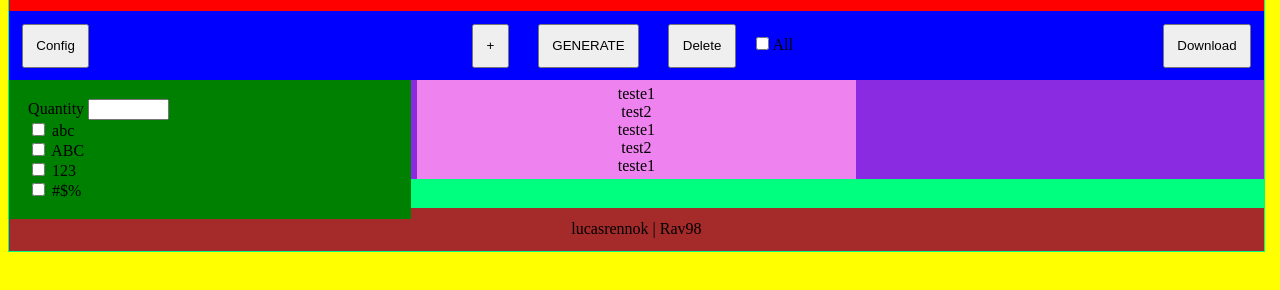
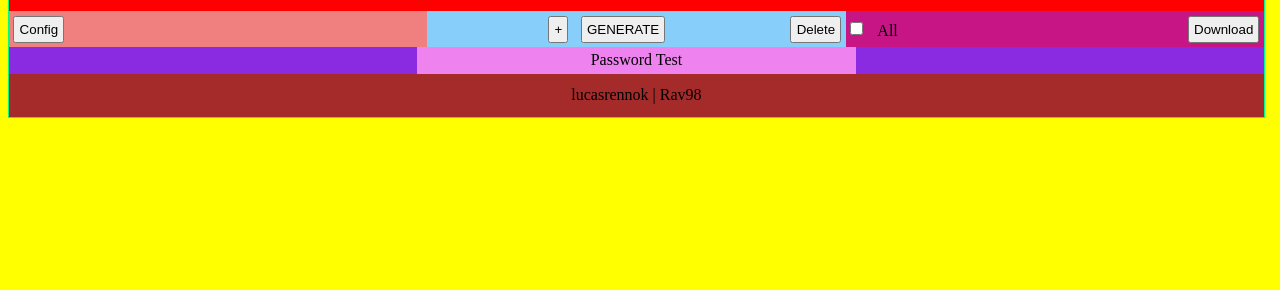
Before and after one commit to lucasrennok/Password_Generator, a plain HTML site: page index.html in a window 1280 px wide. Shown: the part 60-350 px from the top of the page. Drawn offline with Linux system fonts and the light colour scheme.

Commit message:
organizing buttons

```diff
--- a/index.html
+++ b/index.html
@@ -13,10 +13,12 @@
         <div id="title">
             <h1>PASSWORD GENERATOR</h1>
         </div>
-        <div id="menutab">
+        <div id="left-buttons">
             <button id="config">
                 Config
             </button>
+        </div>
+        <div id="center-buttons">
             <button id="more">
                 +
             </button>
@@ -26,7 +28,9 @@
             <button id="delete">
                 Delete
             </button>
-            <input type="checkbox" id="all">All
+        </div>
+        <div id="right-buttons">
+            <input type="checkbox" class="all"><label class="all">All</label>
             <button id="download">
                 Download
             </button>
@@ -48,11 +52,7 @@
         <div id="list">
             <ul>
                 <output>
-                    <il>teste1</il><br>
-                    <il>test2</il><br>
-                    <il>teste1</il><br>
-                    <il>test2</il><br>
-                    <il>teste1</il><br>
+                    <il>Password Test</il><br>
                 </output>
             </ul>
         </div>
--- a/style.css
+++ b/style.css
@@ -9,19 +9,34 @@ body{
     height: 98%;
 }
 
-#menu{
-    background-color: blue;
-}
-
 h1{
     background-color: red;
     margin: auto;
     padding: 1%;
 }
+#left-buttons{
+    float: left;
+    height: 40%;
+    width: 33.33%;
+    display: inline-block;
+    background-color: lightcoral;
+}
+#center-buttons{
+    height: 40%;
+    width: 33.33%;
+    display: inline-block;
+    background-color: lightskyblue;
+}
+#right-buttons{
+    float:right;
+    height: 40%;
+    width: 33.33%;
+    display: inline-block;
+    background-color: mediumvioletred;
+}
 
 #after_divs{
     background-color: blueviolet;
-    margin: auto;
 }
 
 #config_menu{
@@ -31,6 +46,7 @@ h1{
     padding: 1.5%;
     width: 29%;
     height: 35%;
+    display: none; /*hidden|button config with listener*/
 }
 #list{
     margin: auto;
@@ -55,8 +71,16 @@ button{
 #download{
     float: right;
 }
+#delete{
+    float:right;
+}
+.all{
+    float:left;
+    margin: 2.5%;
+    margin-left: 1%;
+    margin-bottom: 0px;
+}
 footer{
     padding: 1%;
     background-color: brown;
-    margin-top: calc(16px + 1%);
 }
```
